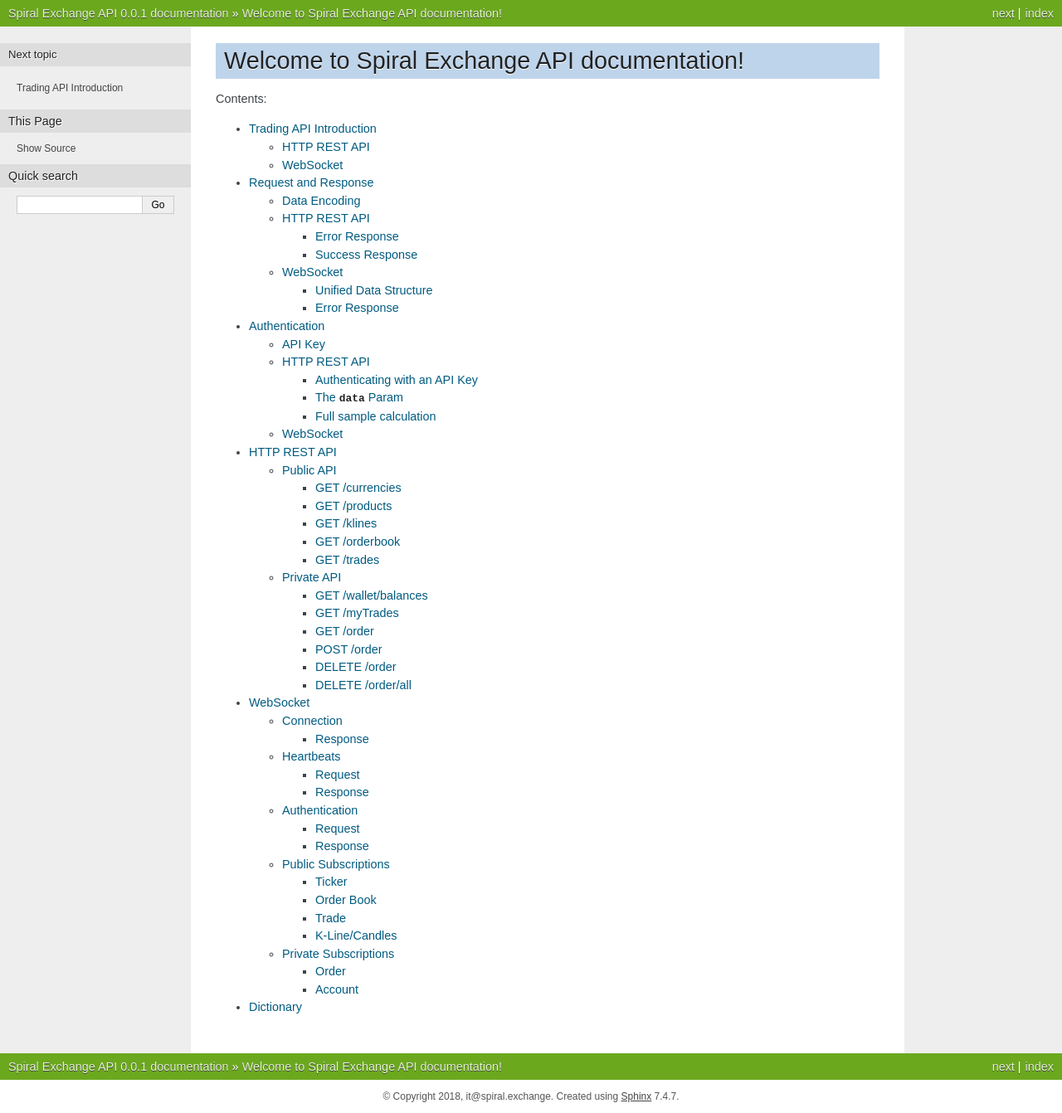
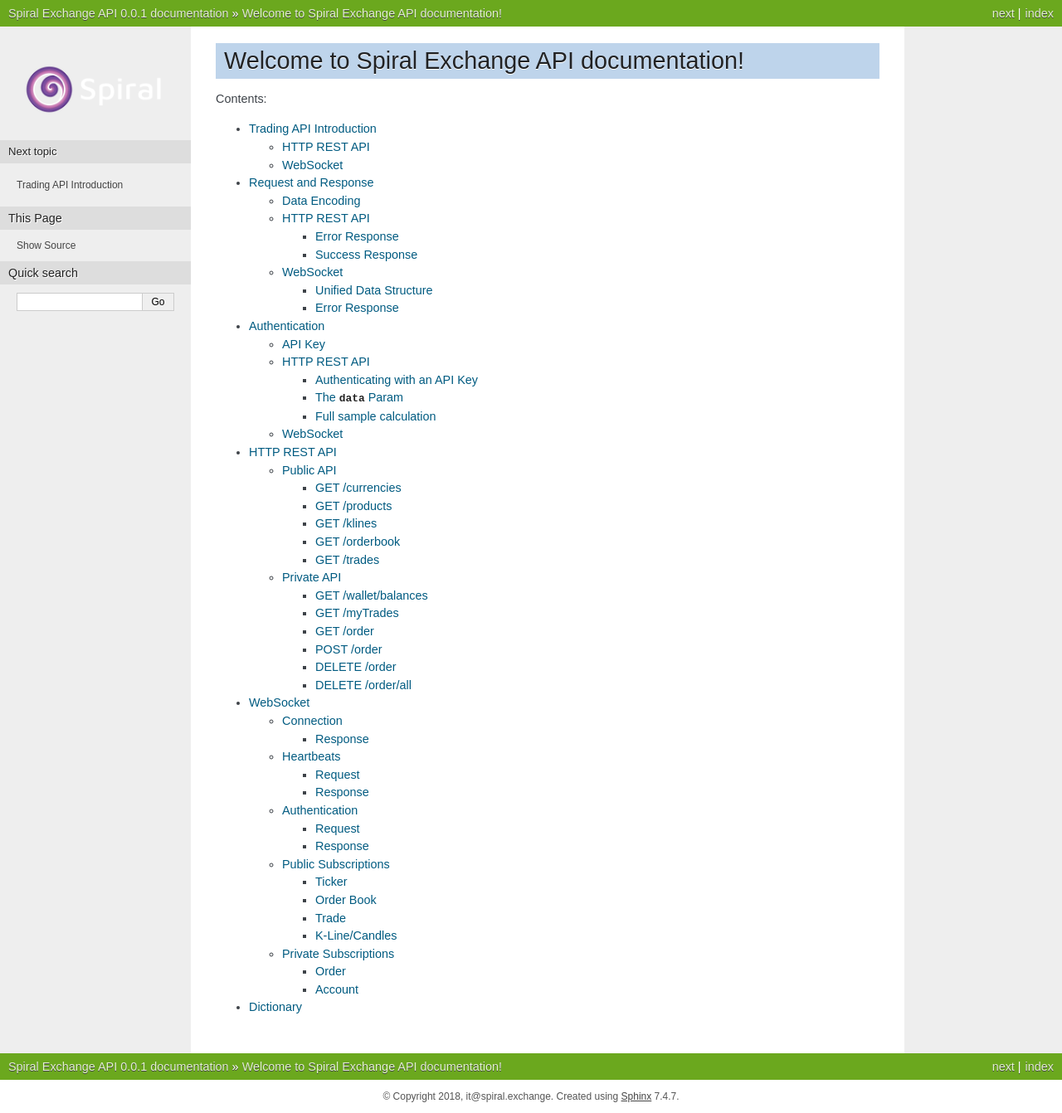
Before and after one commit to spiralexchange/spiral-api-docs, a Sphinx documentation site: the page built from docs/index.rst, in a window 1280 px wide. Shown: the whole page at 83% size. Built offline with Sphinx 7.4.7, drawn with Linux system fonts in a browser that asks for light colours; formulas are drawn with MathJax 3.

Commit message:
add favicon and logo

```diff
--- a/docs/conf.py
+++ b/docs/conf.py
@@ -103,6 +103,9 @@
 #
 # html_sidebars = {}
 
+html_favicon = 'favicon.ico'
+
+html_logo = 'logo.png'
 
 # -- Options for HTMLHelp output ---------------------------------------------
 
```
Also changed, not shown: docs/favicon.ico (added), docs/logo.png (added).
